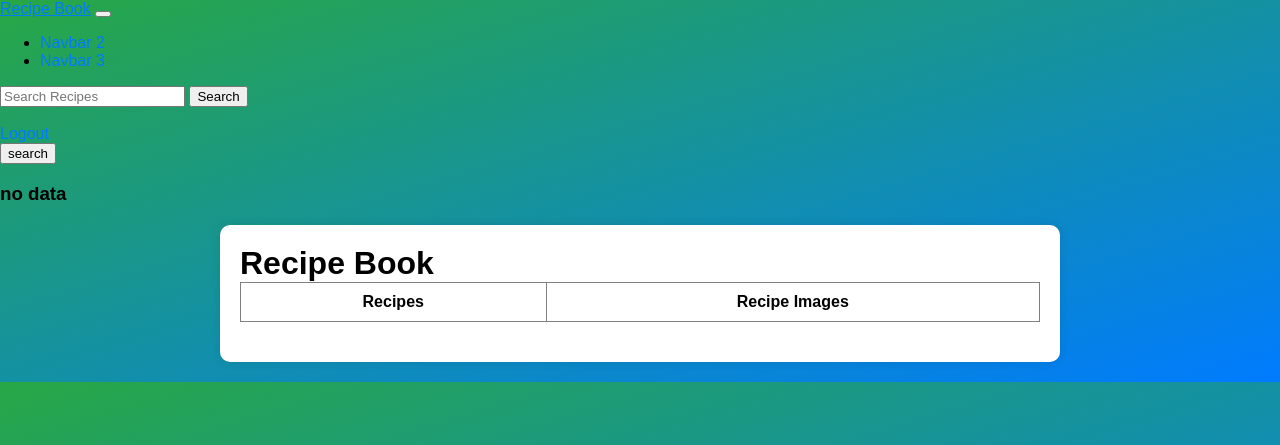
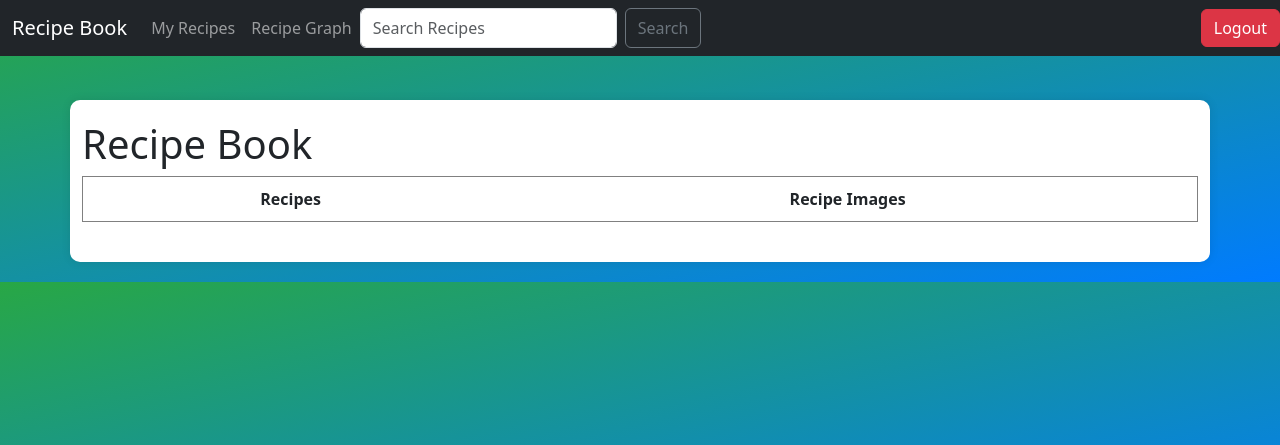
Before and after one commit to sanimations/recipe-app, a Django app: page /list/ in a window 1280 px wide. Shown: the top 445 px of the page. Run offline with Django 4.2, Linux system fonts and the light colour scheme; the visitor is signed in with stand-in values (Sample User, id 1); data that the repository does not hold is empty.

Commit message:
Removed logout from details page and recipes list, added it to navbar

```diff
--- a/recipes/templates/recipes/navbar.html
+++ b/recipes/templates/recipes/navbar.html
@@ -1,7 +1,20 @@
+<!DOCTYPE html>
+<html lang="en">
   {% load static %}
+  <head>
+    <meta charset="utf-8" />
+    <meta name="viewport" content="width=device-width, initial-scale=1" />
+    <title>Navbar</title>
+    <link
+      href="https://cdn.jsdelivr.net/npm/bootstrap@5.3.3/dist/css/bootstrap.min.css"
+      rel="stylesheet"
+      integrity="sha384-QWTKZyjpPEjISv5WaRU9OFeRpok6YctnYmDr5pNlyT2bRjXh0JMhjY6hW+ALEwIH"
+      crossorigin="anonymous"
+    />
+  </head>
   <nav class="navbar navbar-expand-lg navbar-dark bg-dark">
     <div class="container-fluid">
-    <a class="navbar-brand" href="{% url 'home' %}">Recipe Book</a>
+      <a class="navbar-brand" href="{% url 'recipes:home' %}">Recipe Book</a>
       <button
         class="navbar-toggler"
         type="button"
@@ -16,25 +29,21 @@
       <div class="collapse navbar-collapse" id="navbarSupportedContent">
         <ul class="navbar-nav me-auto mb-2 mb-lg-0">
           <li class="nav-item">
-          <a class="nav-link">Navbar 2</a>
+            <a class="nav-link" href="{% url 'recipes:list' %}">My Recipes</a>
           </li>
 
-        <li class="nav-item dropdown">
-          <a
-            class="nav-link dropdown-toggle"
-            href="#"
-            id="navbarDropdown"
-            role="button"
-            data-bs-toggle="dropdown"
-            aria-expanded="false"
+          <li class="nav-item">
+            <a class="nav-link" href="{% url 'recipes:graph-recipes' %}"
+              >Recipe Graph</a
             >
-            Navbar 3
-          </a>
           </li>
-      </ul>
 
-      <form class="d-flex" method="POST" action="{% url 'search-rec' %}">
-        {% csrf_token %}
+          <form
+            class="d-flex"
+            method="POST"
+            action="{% url 'recipes:search-rec' %}"
+          >
+            {% csrf_token %} {{form}}
 
             <input
               class="form-control me-2"
@@ -43,8 +52,13 @@
               aria-label="Search"
               name="searched"
             />
-        <button class="btn btn-outline-secondary" type="submit">Search</button>
+            <button class="btn btn-outline-secondary" type="submit">
+              Search
+            </button>
           </form>
+        </ul>
       </div>
     </div>
+    <a class="btn btn-danger" href="{%url 'logout' %}"> Logout </a>
   </nav>
+</html>
--- a/recipes/templates/recipes/recipe_detail.html
+++ b/recipes/templates/recipes/recipe_detail.html
@@ -10,7 +10,6 @@
   <body>
       {% include './navbar.html' %}
       <br>
-    <a href ="{%url 'logout' %}"> Logout </a>
     <div class="container">
       <h1>{{ object.name }}</h1>
 
--- a/recipes/templates/recipes/recipe_list.html
+++ b/recipes/templates/recipes/recipe_list.html
@@ -10,16 +10,6 @@
   <body>
     {% include './navbar.html' %}
     <br>
-    <a href="{%url 'logout' %}"> Logout </a>
-    <form action="" method="POST">
-      {% csrf_token %} {{form}}
-      <button type="submit">search</button>
-    </form>
-    {% if recipes_df %}
-        {{recipes_df|safe}}
-    {% else %}
-        <h3>no data</h3>
-    {% endif %}
     <div class="container">
       <h1>Recipe Book</h1>
 
```
Lines whose indentation alone changed are shown as unchanged.
